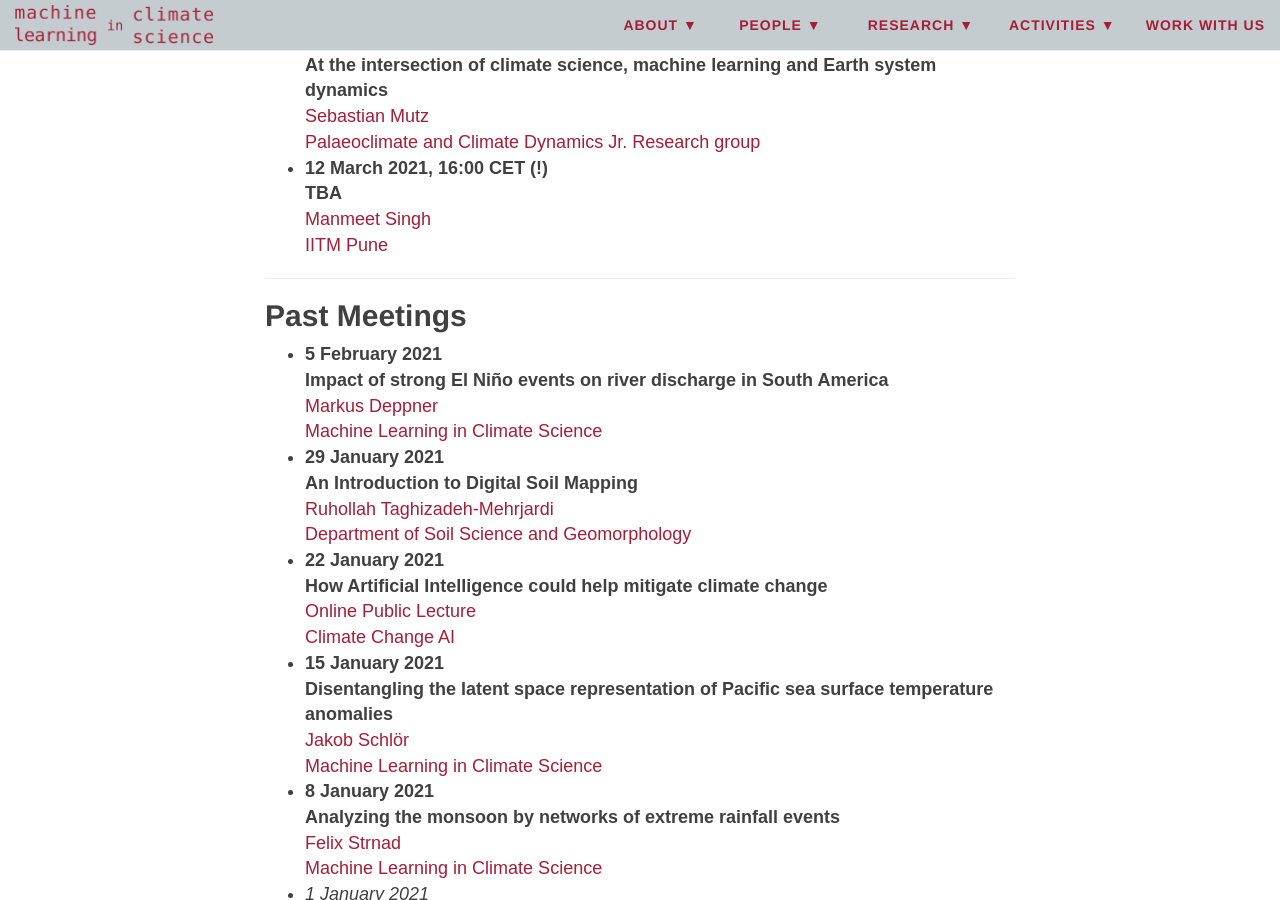
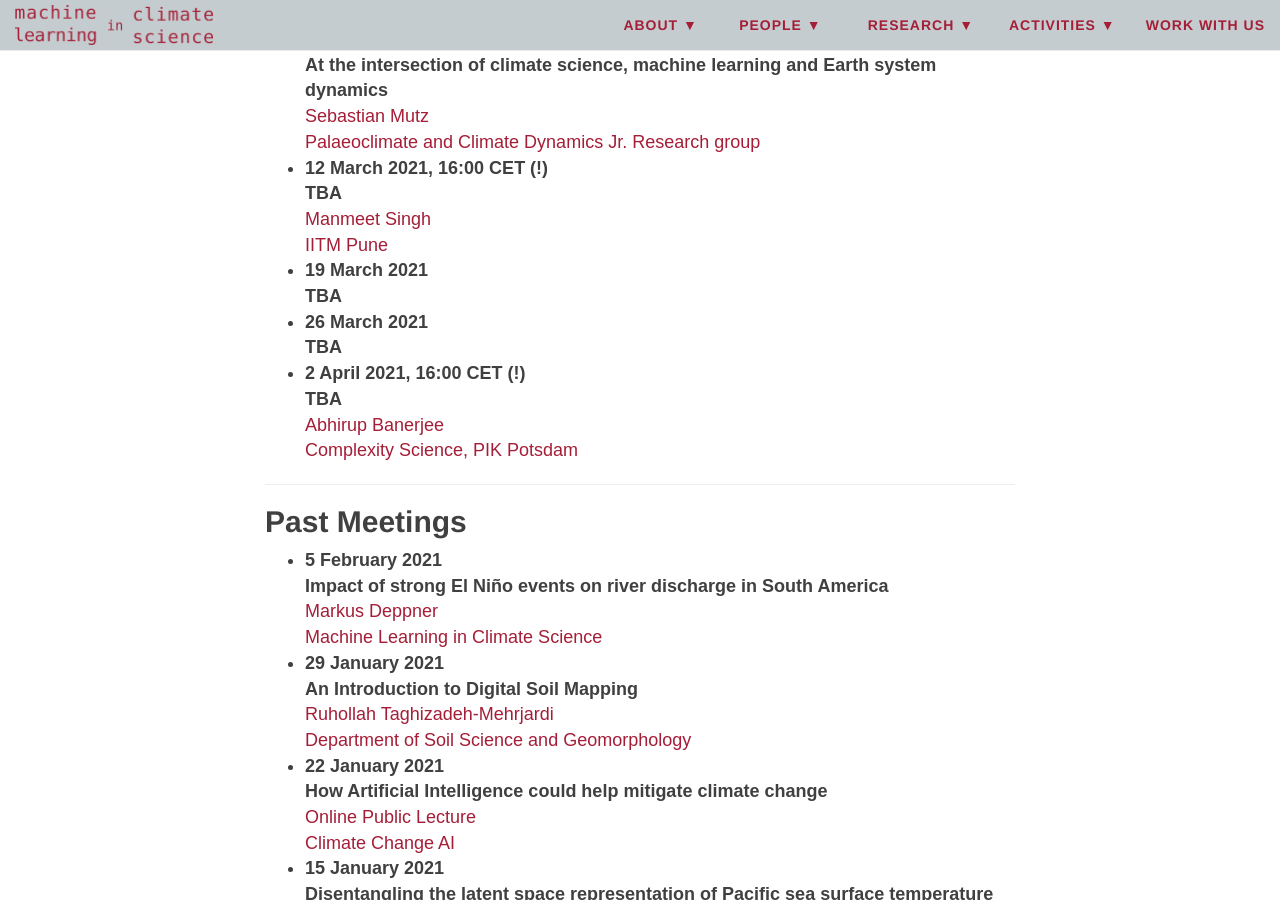
Before and after one commit to mlcs/mlcs.github.io, a Jekyll site: the page built from activities/group-meetings.md, in a window 1280 px wide and 900 px high, scrolled down 1287 px. Built offline with Jekyll 4.4.1, drawn with Linux system fonts in a browser that asks for light colours; nearby versions of some CDN libraries.

Commit message:
group meetings -> add list item for Abhirup

```diff
--- a/activities/group-meetings.md
+++ b/activities/group-meetings.md
@@ -45,6 +45,14 @@ Visnjevic](https://www.researchgate.net/profile/Vjeran_Visnjevic)
 **TBA**
 [Manmeet Singh](https://www.tropmet.res.in/119-Manmeet%20%20Singh-scientist_detail)
 [IITM Pune](https://www.tropmet.res.in/index.php)
++ **19 March 2021**
+**TBA**
++ **26 March 2021**
+**TBA**
++ **2 April 2021, 16:00 CET (!)**
+**TBA**
+[Abhirup Banerjee](https://www.pik-potsdam.de/members/banerjee)
+[Complexity Science, PIK Potsdam](https://www.pik-potsdam.de/en/institute/departments/complexity-science)
 
 ***
 
```
